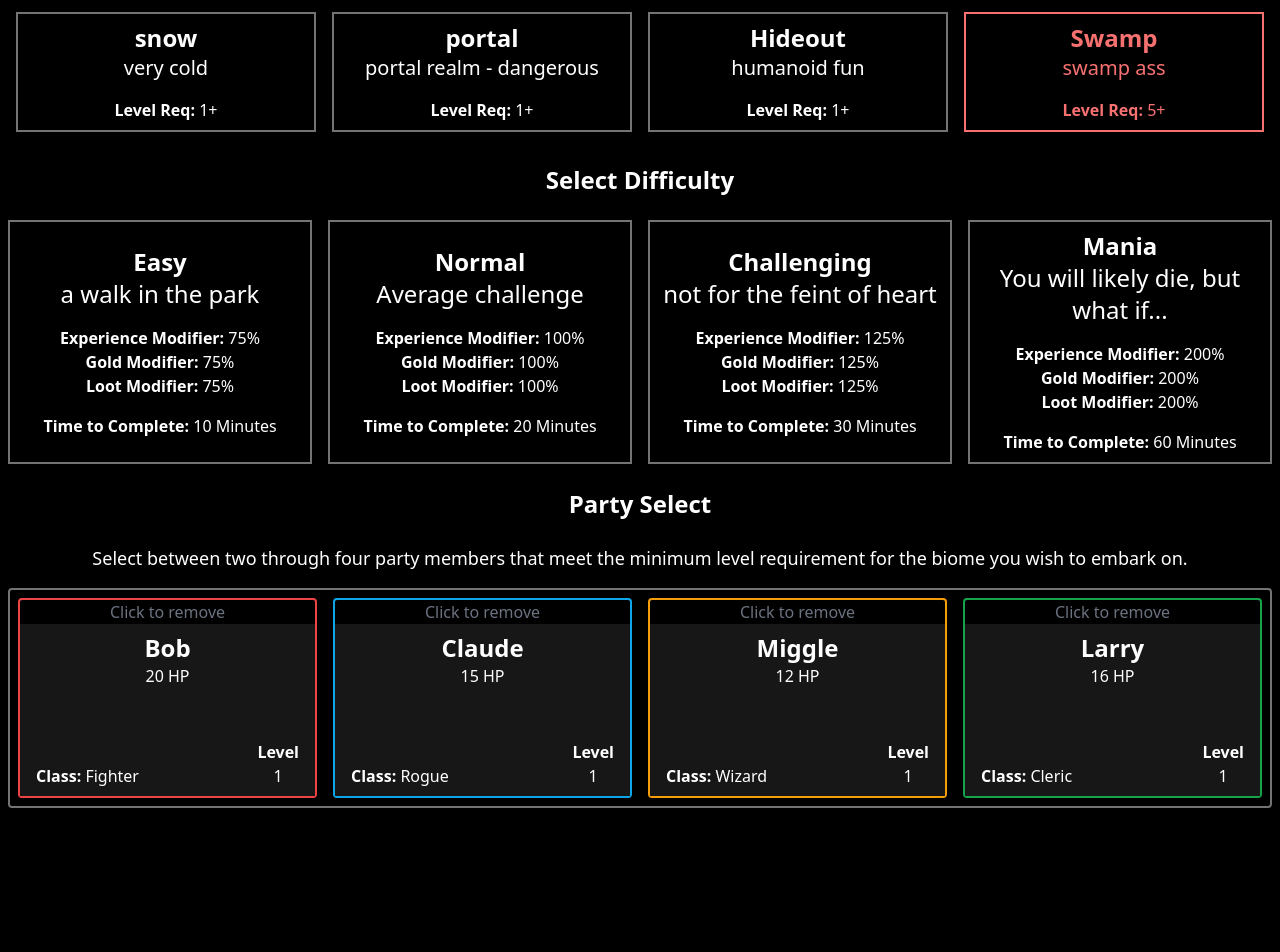
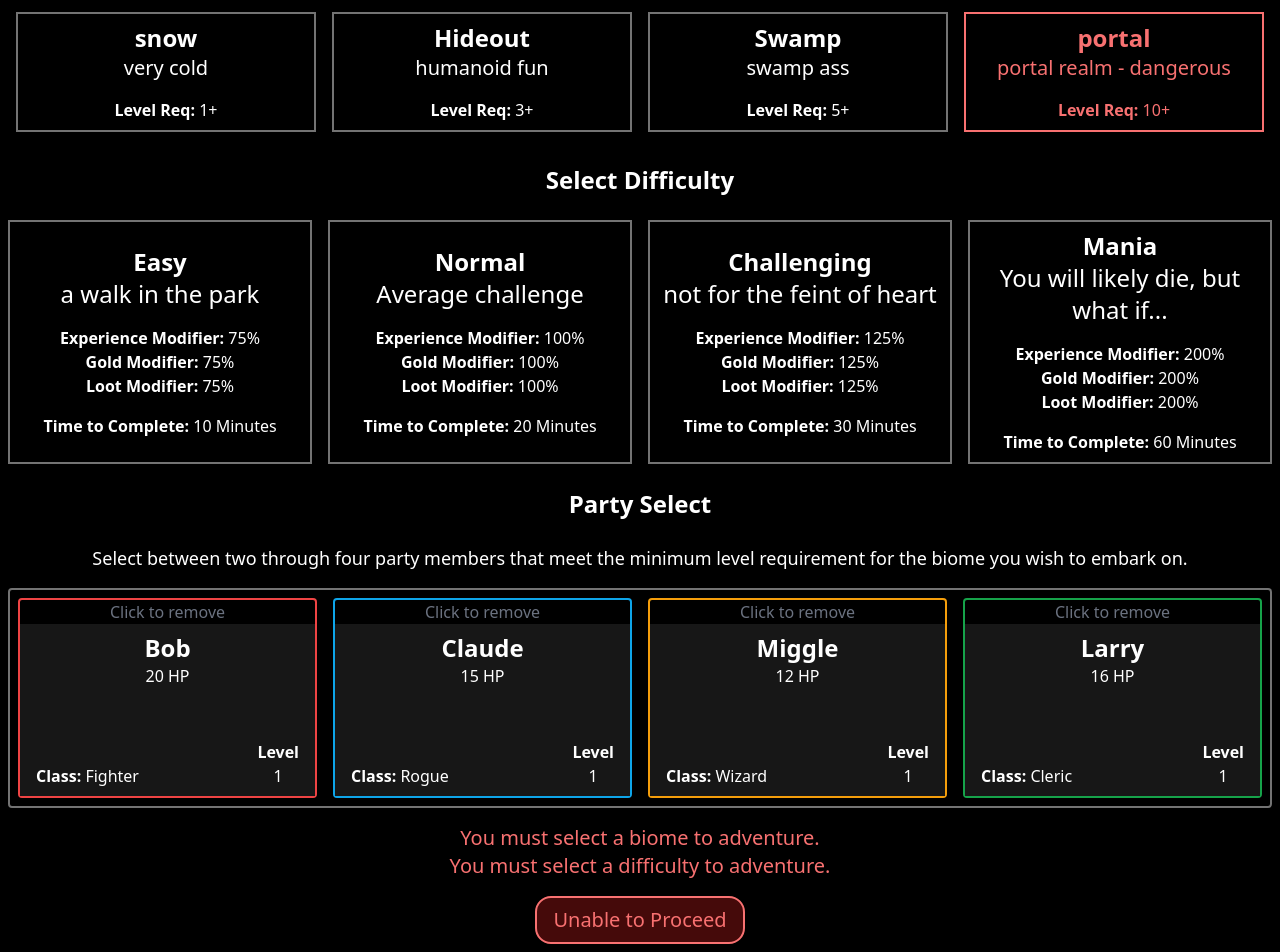
Before and after one commit to miggle88/MiggleQuest, a Next.js app: page /adventure in a window 1280 px wide. Shown: the part 170-1122 px from the top of the page. Before the commit the page ends 986 px from the top, so only its background shows below. Built offline with nearby package versions, Linux system fonts and the light colour scheme.

Commit message:
added biome and roster functionality

```diff
--- a/src/app/adventure/page.tsx
+++ b/src/app/adventure/page.tsx
@@ -7,9 +7,9 @@ import DifficultySelector from '@components/adventure/DifficultySelector'
 import PartySelector from '@components/adventure/PartySelector'
 import { HeroCharacter } from '@/models'
 import { useEffect } from 'react'
+import Conditional from '@components/layout/Conditional'
 
 export default function Adventure() {
-
   const {
     biomes, difficultySettings,
     heroes, selectedParty, setSelectedParty,
@@ -17,9 +17,19 @@ export default function Adventure() {
     selectedDifficultySetting, setSelectedDifficultySetting,
   } = useGameState()
 
+  const hasEnoughHeroes = selectedParty.filter((hero) => hero != null).length >= 2
+  const isReady = selectedBiome != null && selectedDifficultySetting != null && hasEnoughHeroes
+
   useEffect(() => {
     setSelectedParty([heroes[0], heroes[1], heroes[2], heroes[3]])
   }, [])
+
+  const proceedWithAdventure = () => {
+    console.log('Do not die!')
+  }
+
+  const availableHeroes = getAvailableHeroes(heroes, selectedBiome?.startingLevel)
+  const highestHeroLevel = Math.max(...availableHeroes.map(hero => hero.level))
 
   return (
     <DestinationLayout title={'Adventure'} previousHref={'/town'}>
@@ -29,6 +39,7 @@ export default function Adventure() {
         <div className={'py-2'}/>
         <BiomeSelector biomes={biomes}
                        selectedBiome={selectedBiome}
+                       characterLevel={highestHeroLevel}
                        onSelected={(biome) => setSelectedBiome(biome)}/>
       </div>
       <div className={'py-2'}/>
@@ -42,12 +53,34 @@ export default function Adventure() {
       <div className={'text-2xl font-bold text-center'}>Party Select</div>
       <div className={'py-2'}/>
 
-      <PartySelector availableHeroes={getAvailableHeroes(heroes, selectedBiome?.startingLevel)}
+      <PartySelector availableHeroes={availableHeroes}
                      selectedParty={selectedParty}
                      onPartyChanged={(party) => {
                        console.log('Party selector reports a new party', party)
                        setSelectedParty(party)
                      }}/>
+      <div className={'text-center py-2'}>
+        <Conditional condition={isReady}>
+          <div className={'text-xl font-bold'}>You are all already to go on your adventure. Best of luck!</div>
+        </Conditional>
+        <Conditional condition={!selectedBiome}>
+          <div className={'text-xl text-red-400'}>You must select a biome to adventure.</div>
+        </Conditional>
+        <Conditional condition={!selectedDifficultySetting}>
+          <div className={'text-xl text-red-400'}>You must select a difficulty to adventure.</div>
+        </Conditional>
+        <Conditional condition={!hasEnoughHeroes}>
+          <div className={'text-xl text-red-400'}>You must select at least two heroes to adventure.</div>
+        </Conditional>
+        <div className={'py-2'}></div>
+        <button
+          className={'bg-neutral-900 border-2 rounded-2xl border-green-400 text-green-400 hover:bg-green-950 active:bg-green-900 ' +
+            'disabled:bg-red-950 disabled:border-red-400 disabled:text-red-400 text-xl px-4 py-2'}
+          disabled={!isReady}
+          onClick={() => proceedWithAdventure()}>
+          <span>{isReady ? 'Proceed on Adventure' : 'Unable to Proceed'}</span>
+        </button>
+      </div>
 
     </DestinationLayout>
   )
--- a/src/components/adventure/BiomeSelector.tsx
+++ b/src/components/adventure/BiomeSelector.tsx
@@ -4,7 +4,7 @@ import BiomeCard from '@components/adventure/BiomeCard'
 export interface BiomeSelectorProps {
   biomes: Biome[]
   selectedBiome: Biome | null
-  characterLevel?: number
+  characterLevel: number
   onSelected?: (biome: Biome) => void
 }
 
@@ -15,7 +15,7 @@ export default function BiomeSelector(props: BiomeSelectorProps) {
         {props.biomes.map((biome) => {
           return <BiomeCard key={biome.id}
                             biome={biome}
-                            disabled={biome.startingLevel > (props.characterLevel ?? 1)}
+                            disabled={biome.startingLevel > (props.characterLevel)}
                             selected={biome.id === props.selectedBiome?.id}
                             onClick={() => {
                               props.onSelected && props.onSelected(biome)
--- a/src/components/adventure/HeroListItem.tsx
+++ b/src/components/adventure/HeroListItem.tsx
@@ -10,7 +10,8 @@ export default function HeroListItem(props: HeroListItemProps) {
   const borderColor = getHeroClassBorder(hero.class)
 
   return (
-    <div className={`w-[160px] md:w-[240px] lg:w-[360px] bg-gray-700 border-2 ${borderColor}`}>
+    <div
+      className={`w-[160px] md:w-[240px] lg:w-[360px] bg-gray-800 border-2 ${borderColor} hover:bg-gray-700 active:bg-gray-600 rounded`}>
       <button className={'w-full h-full'} onClick={() => props.onClick && props.onClick()}>
         <div className={'flex flex-row text-left p-2'}>
           <div className={'flex flex-col grow'}>
--- a/src/mock-data.ts
+++ b/src/mock-data.ts
@@ -9,21 +9,21 @@ export function getAvailableBiomes(): Biome[] {
   },
     {
       id: '2',
-      name: 'portal',
-      description: 'portal realm - dangerous',
-      startingLevel: 1,
+      name: 'Hideout',
+      description: 'humanoid fun',
+      startingLevel: 3,
     },
     {
       id: '3',
-      name: 'Hideout',
-      description: 'humanoid fun',
-      startingLevel: 1,
+      name: 'Swamp',
+      description: 'swamp ass',
+      startingLevel: 5,
     },
     {
       id: '4',
-      name: 'Swamp',
-      description: 'swamp ass',
-      startingLevel: 5,
+      name: 'portal',
+      description: 'portal realm - dangerous',
+      startingLevel: 10,
     },
   ]
 }
@@ -120,23 +120,27 @@ export function getStartingHeroes(): HeroCharacter[] {
       class: HeroClass.Fighter,
       strength: 4,
       hitPoints: 20,
+      level: 5,
     },
     {
       ...base, characterName: 'Argus',
       class: HeroClass.Rogue,
       dexterity: 4,
+      level: 5,
     },
     {
       ...base, characterName: 'Enum',
       class: HeroClass.Cleric,
       intelligence: 4,
       hitPoints: 16,
+      level: 5,
     },
     {
       ...base, characterName: 'Ersoc',
       class: HeroClass.Wizard,
       intelligence: 4,
       hitPoints: 12,
+      level: 5,
     },
   ]
 }
```
